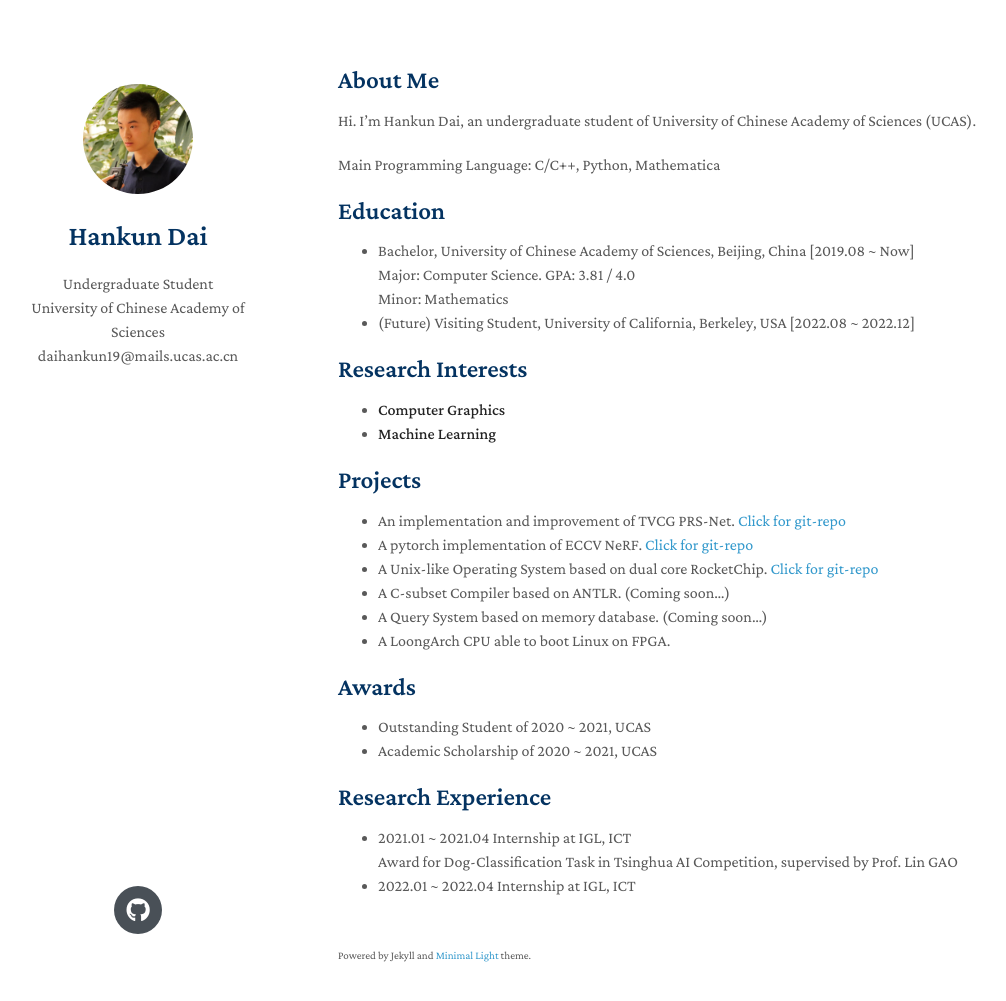
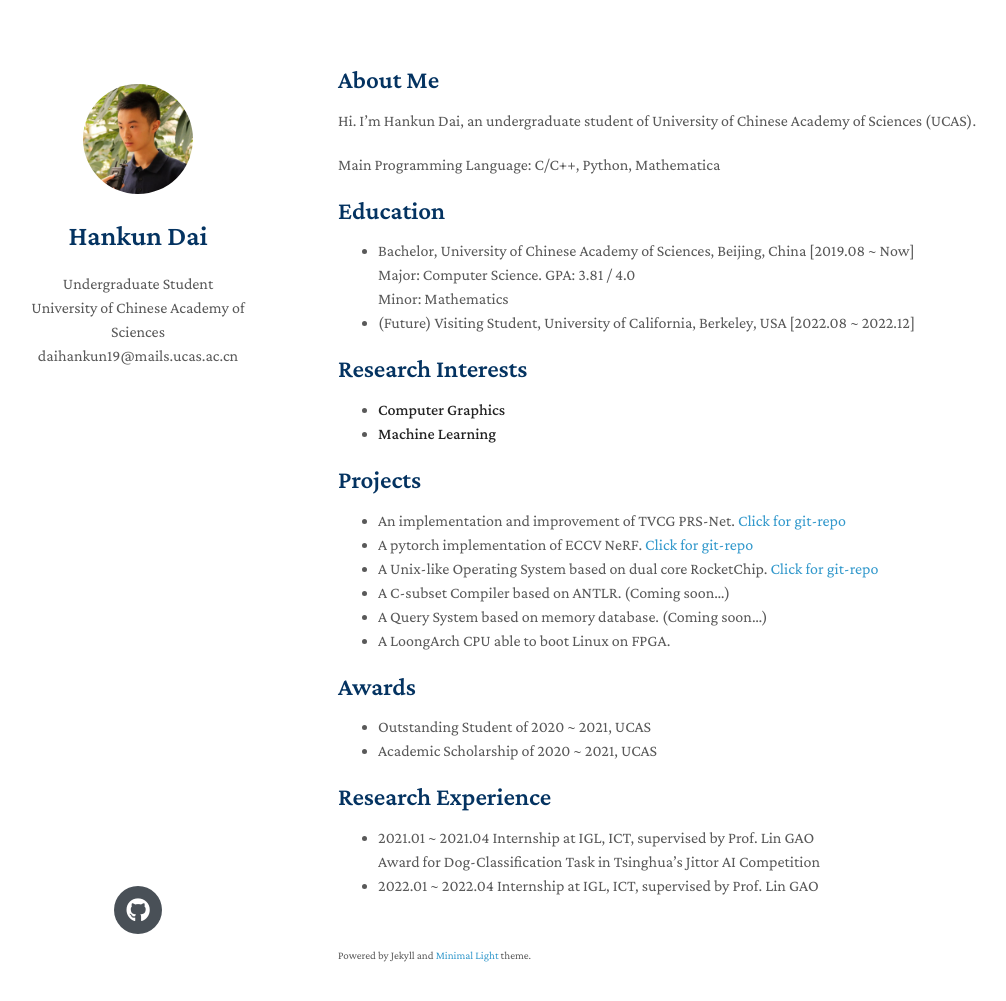
Before and after one commit to D-Hank/HomePage, a Jekyll site: the page built from index.md, in a window 1280 px wide and 1036 px high. Shown: the top 1001 px of the window, without its empty margins (132-1138 px from the left). Built offline with Jekyll 4.4.1, drawn with Linux system fonts in a browser that asks for light colours; nearby versions of some CDN libraries; a style sheet for code colours, icons or effects is not loaded; our own code applies the rules of GitHub Pages for plain Markdown files.

Commit message:
Update index.md

```diff
--- a/index.md
+++ b/index.md
@@ -39,7 +39,7 @@ Main Programming Language: C/C++, Python, Mathematica
 
 ## Research Experience
 
-- 2021.01 ~ 2021.04 Internship at IGL, ICT
+- 2021.01 ~ 2021.04 Internship at IGL, ICT, supervised by Prof. Lin GAO
   <br>
-  Award for Dog-Classification Task in Tsinghua AI Competition, supervised by Prof. Lin GAO
-- 2022.01 ~ 2022.04 Internship at IGL, ICT
+  Award for Dog-Classification Task in Tsinghua's Jittor AI Competition
+- 2022.01 ~ 2022.04 Internship at IGL, ICT, supervised by Prof. Lin GAO
```
